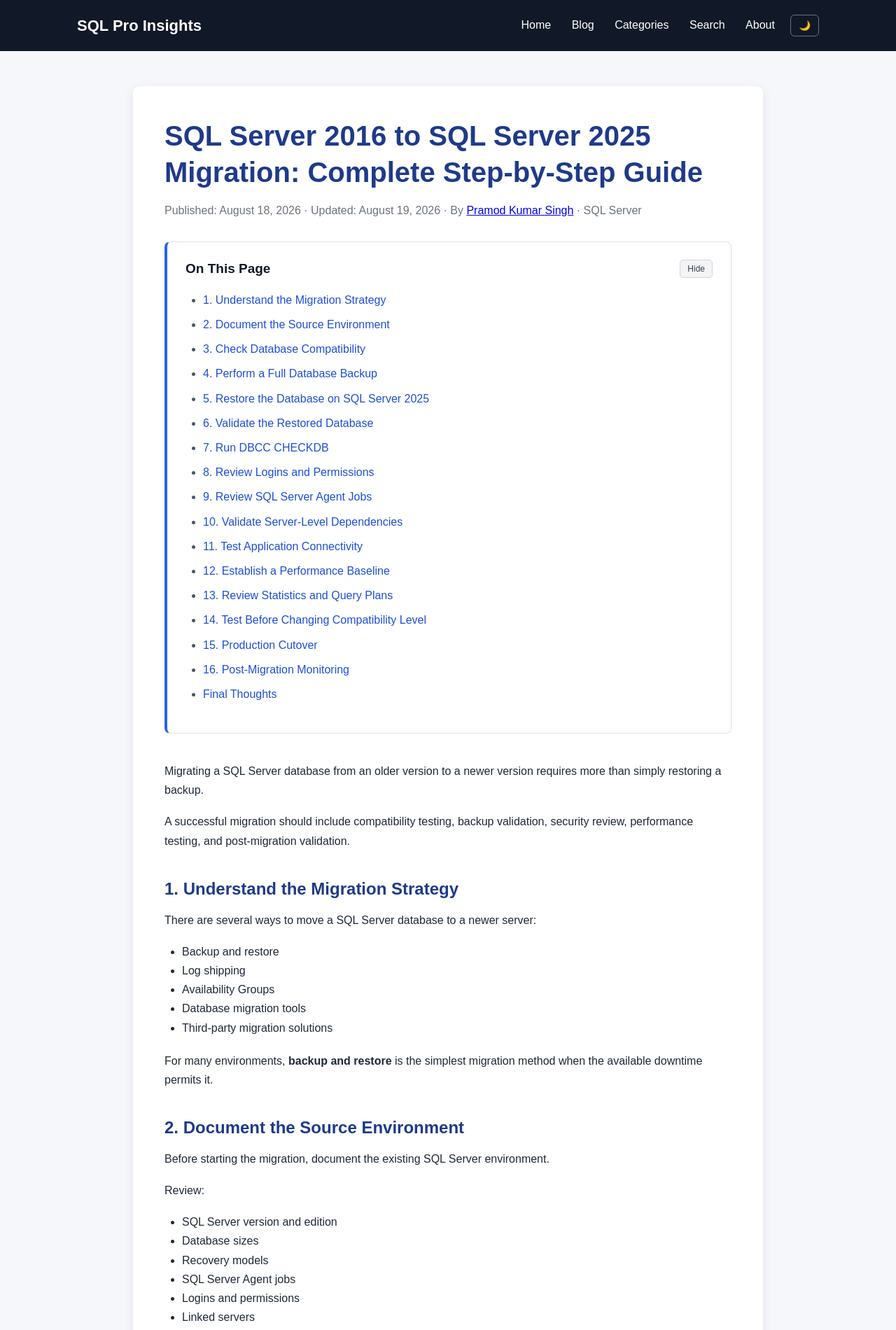
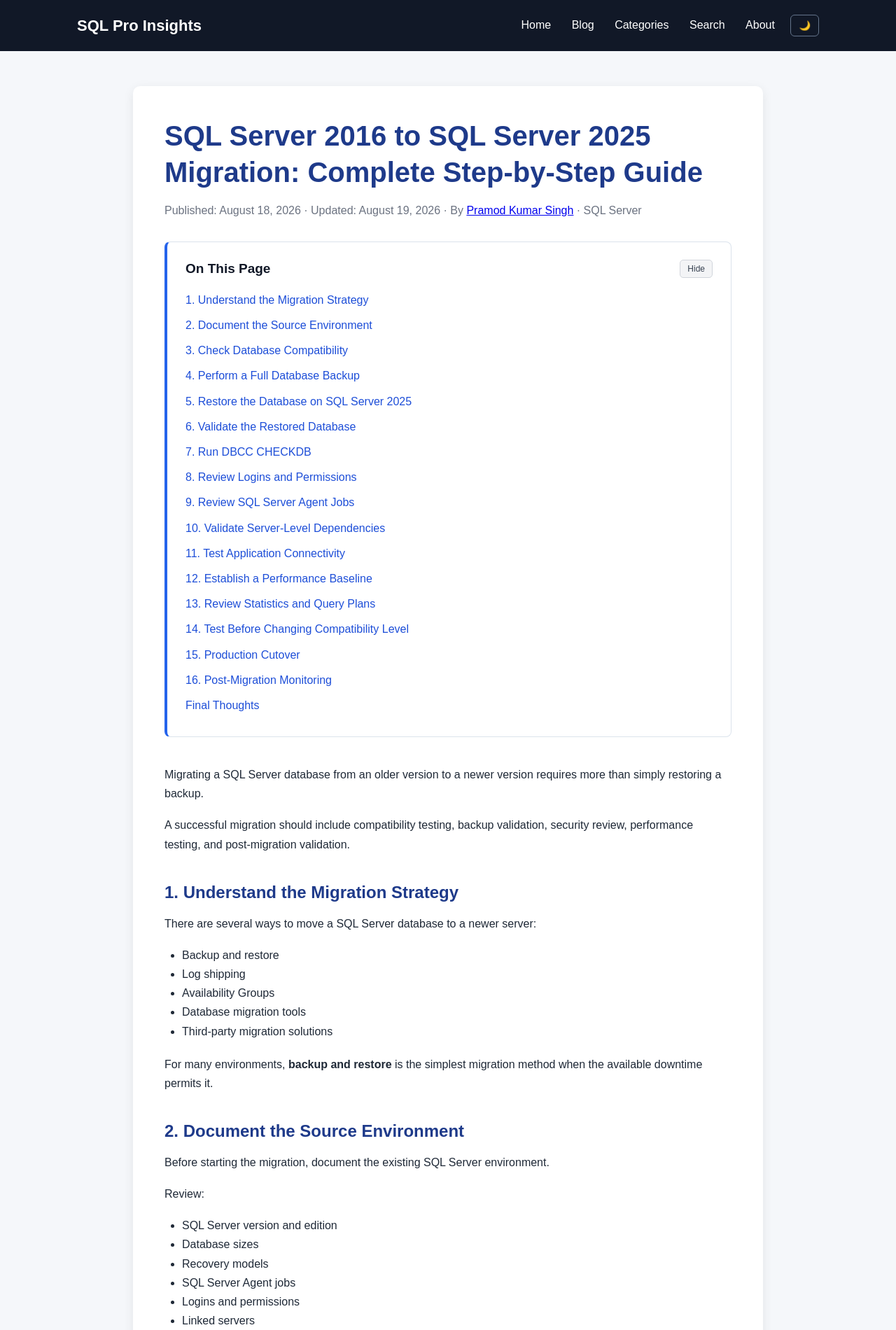
Before and after one commit to SQLProInsights/sqlproinsights.github.io, a Jekyll site: the page built from _posts/2026-08-18-sql-server-2016-to-2025-migration.md, in a window 1280 px wide. Shown: the top 1900 px of the page at 70% size. Built offline with Jekyll 4.4.1, drawn with Linux system fonts in a browser that asks for light colours.

Commit message:
Refactor table of contents styling to use unordered list
Updated the table of contents styles to use a list instead of an ordered list and adjusted margins and padding.

```diff
--- a/assets/css/style.css
+++ b/assets/css/style.css
@@ -371,13 +371,15 @@ body.dark-mode .post pre {
     margin-bottom: 15px;
 }
 
-.table-of-contents ol {
+.table-of-contents ul {
     margin: 0;
-    padding-left: 24px;
+    padding: 0;
+    list-style: none;
 }
 
 .table-of-contents li {
-    margin: 8px 0;
+    margin: 9px 0;
+    padding-left: 0;
     color: #4b5563;
 }
 
```
